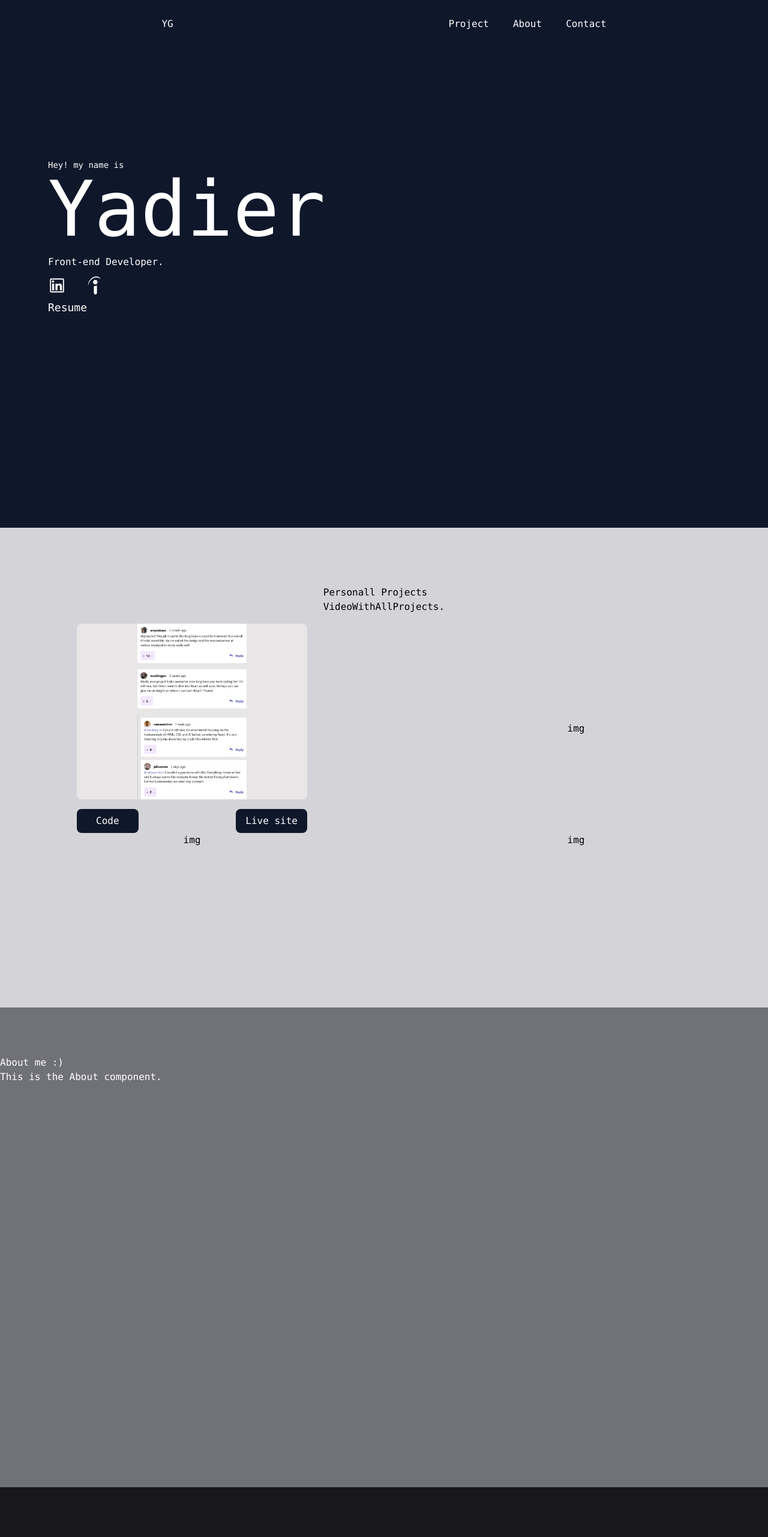
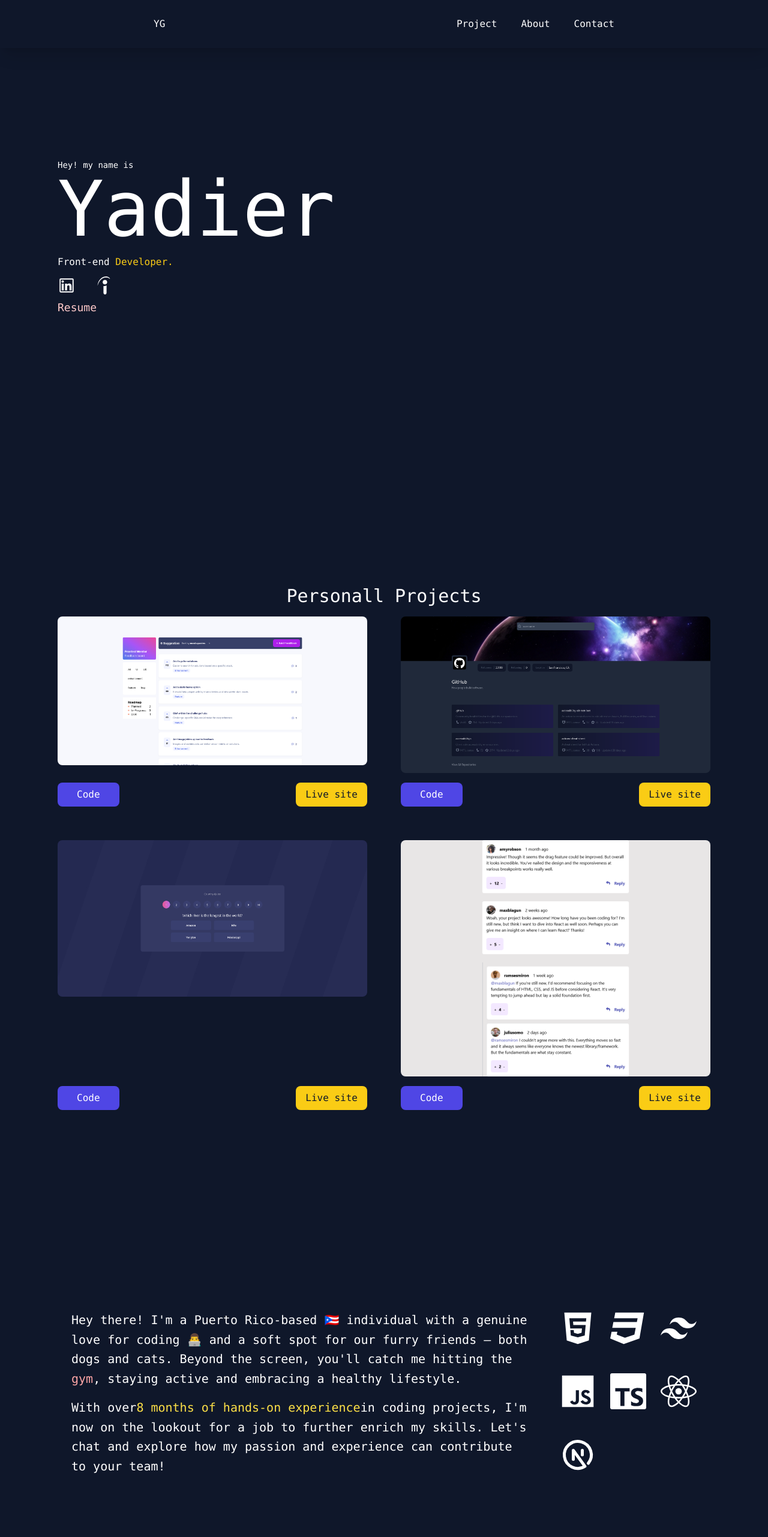
Before and after one commit to Yadier01/MyPersonalPortafolio, a React (Vite) app: page / in a window 1280 px wide. Shown: the top 2563 px of the page at 60% size. Built offline with nearby package versions, Linux system fonts and the light colour scheme; a web font is replaced by a local one.

Commit message:
Updated UI

```diff
--- a/src/App.tsx
+++ b/src/App.tsx
@@ -22,12 +22,14 @@ const App = () => {
   };
 
   return (
-    <div className="h-screen py-20 ">
-      <Header refs={refs} scrollToRef={scrollToRef}></Header>
-      <Main></Main>
-      <Project ref={refs.project} text={"Personall Projects"}></Project>
-      <About ref={refs.about} text={"About me :)"}></About>
-      <Contact ref={refs.contact} text={"Contact"}></Contact>
+    <div className="min-h-screen bg-[#0f172a] py-20 ">
+      <div className="md:mx-24 mx-4  bg-[#0f172a] 2xl:mx-64">
+        <Header refs={refs} scrollToRef={scrollToRef} />
+        <Main />
+        <Project ref={refs.project} text={"Personall Projects"} />
+        <About ref={refs.about} text={"About me :)"} />
+        <Contact ref={refs.contact} text={"Contact"} />
+      </div>
     </div>
   );
 };
--- a/src/components/About.tsx
+++ b/src/components/About.tsx
@@ -1,10 +1,46 @@
 import React from "react";
-
+import { TbBrandNextjs } from "react-icons/tb";
+import { ProjectImg } from "./ProjectImg";
+import { FaCss3 } from "react-icons/fa";
+import { SiTypescript, SiTailwindcss } from "react-icons/si";
+import { FaHtml5 } from "react-icons/fa";
+import { FaReact } from "react-icons/fa";
+import { IoLogoJavascript } from "react-icons/io5";
 export const About = React.forwardRef<HTMLDivElement, { text: string }>(
   ({ text }, ref) => (
-    <div className="h-screen  bg-zinc-500 text-white py-20" ref={ref}>
-      <h2>{text}</h2>
-      <p>This is the About component.</p>
+    <div
+      className="h-screen flex flex-col items-center justify-center  bg-slate-900  text-white py-20"
+      ref={ref}
+    >
+      <span className="flex    flex-col md:flex-row justify-around w-full ">
+        <span className="">
+          <p className="max-w-3xl text-xl  leading-relaxed hyphens-auto break-words ">
+            Hey there! I'm a Puerto Rico-based 🇵🇷 individual with a genuine love
+            for coding 👨‍💻 and a soft spot for our furry friends – both dogs and
+            cats. Beyond the screen, you'll catch me hitting the{" "}
+            <span className="text-red-300">gym</span>, staying active and
+            embracing a healthy lifestyle.
+          </p>
+          <p className="max-w-3xl text-xl my-4 leading-relaxed hyphens-auto break-words ">
+            With over
+            <span className="text-yellow-300">
+              8 months of hands-on experience
+            </span>
+            in coding projects, I'm now on the lookout for a job to further
+            enrich my skills. Let's chat and explore how my passion and
+            experience can contribute to your team!
+          </p>
+        </span>
+        <div className="grid grid-cols-3  gap-6 ">
+          <FaHtml5 size={60} />
+          <FaCss3 size={60} />
+          <SiTailwindcss size={60} />
+          <IoLogoJavascript size={60} />
+          <SiTypescript size={60} />
+          <FaReact size={60} />
+          <TbBrandNextjs size={60} />
+        </div>
+      </span>
     </div>
   )
 );
--- a/src/components/Header.tsx
+++ b/src/components/Header.tsx
@@ -11,9 +11,15 @@ interface propsType {
 
 const Header = ({ refs, scrollToRef }: propsType) => {
   return (
-    <header className="h-20 bg-slate-900 text-white fixed top-0 left-0 right-0 ">
-      <nav className="h-full">
-        <div className="flex h-full justify-around px-10 items-center">
+    <header
+      className="h-20 shadow-xl bg-slate-900 text-white
+    fixed top-0 left-0 right-0 "
+    >
+      <nav className="h-full ">
+        <div
+          className="flex h-full justify-around  md:justify-between
+          items-center md:mx-24 lg:mx-64"
+        >
           <span>YG</span>
           <div className="flex">
             <ul className="flex gap-10">
--- /dev/null
+++ b/src/components/HoverImg.tsx
@@ -0,0 +1,19 @@
+export const HoverImg = ({ href, name, description, icons }: any) => {
+  return (
+    <a
+      href={href}
+      className="absolute top-0 left-0 h-full p-5  w-full z-50 hover:bg-black
+     transition-all flex flex-col hover:bg-opacity-50"
+    >
+      <span>
+        <h3 className="text-2xl  font-semibold">{name}</h3>
+        <p className="text-sm font-semibold  ">{description}</p>
+      </span>
+      <ul className="flex item-center mt-4 gap-5">
+        {icons.map((icon: any) => (
+          <li className="text-yellow-400">{icon}</li>
+        ))}
+      </ul>
+    </a>
+  );
+};
--- /dev/null
+++ b/src/components/ProjectImg.tsx
@@ -0,0 +1,59 @@
+import { useState } from "react";
+import { HoverImg } from "./HoverImg";
+
+export const ProjectImg = ({
+  src,
+  href,
+  codeHref,
+  name,
+  description,
+  icons,
+}: any) => {
+  const [hover, setHover] = useState(false);
+
+  return (
+    <span className="h-full flex flex-col   justify-between">
+      <div
+        className="relative w-full h-full"
+        onMouseEnter={() => setHover((prev) => !prev)}
+        onMouseLeave={() => setHover((prev) => !prev)}
+      >
+        <div className="relative rounded-lg overflow-hidden">
+          <img
+            src={src}
+            alt=""
+            onMouseEnter={(e) => console.log("enter")}
+            className="w-full h-full object-cover transition-all"
+          />
+
+          {hover && (
+            <HoverImg
+              href={href}
+              name={name}
+              description={description}
+              icons={icons}
+            />
+          )}
+        </div>
+      </div>
+
+      <div className="flex justify-between mt-4">
+        <a
+          href={codeHref}
+          className="bg-indigo-600 text-white hover:opacity-80 active:translate-y-1  transition-all  py-2 px-8 rounded-lg"
+          target="_blank"
+        >
+          Code
+        </a>
+        <a
+          href={href}
+          className="bg-yellow-400 hover:opacity-80 transition-all
+           active:translate-y-1 text-[#0f172a]  py-2 px-4 rounded-lg"
+          target="_blank"
+        >
+          Live site
+        </a>
+      </div>
+    </span>
+  );
+};
--- a/src/components/Projects.tsx
+++ b/src/components/Projects.tsx
@@ -1,45 +1,88 @@
 import React, { forwardRef } from "react";
-
+import { ProjectImg } from "./ProjectImg";
+import { TbBrandNextjs } from "react-icons/tb";
+import { SiTypescript, SiTailwindcss } from "react-icons/si";
+import { FaReact } from "react-icons/fa";
+import { IoLogoVue } from "react-icons/io5";
 type ProjectProps = {
   text: string;
 };
-
+const img = [
+  {
+    src: "./productFeedback.png",
+    href: "https://product-feedback-lovat.vercel.app/",
+    codeHref: "https://github.com/Yadier01/product-feedback",
+    name: "Product Feedback",
+    description: "A feedback app for product",
+    icons: [
+      <TbBrandNextjs size={25} />,
+      <SiTailwindcss size={25} />,
+      <FaReact size={25} />,
+      <SiTypescript size={25} />,
+    ],
+  },
+  {
+    src: "./github.png",
+    codeHref: "https://github.com/Yadier01/github-devChallenges",
+    href: "https://github-dev-challenges-bsib16zd5-kcabsiemaneht.vercel.app/",
+    name: "Github Profile Search",
+    description: "Search for github profiles",
+    icons: [
+      <TbBrandNextjs size={25} />,
+      <SiTailwindcss size={25} />,
+      <FaReact size={25} />,
+      <SiTypescript size={25} />,
+    ],
+  },
+  {
+    src: "./countryQuiz.png",
+    href: "https://friendly-douhua-b2f490.netlify.app/",
+    codeHref: "https://github.com/Yadier01/countryQuiz",
+    name: "Country Quizes",
+    description: "Solve quizes about countries",
+    icons: [
+      <IoLogoVue size={25} />,
+      <SiTailwindcss size={25} />,
+      <SiTypescript size={25} />,
+    ],
+  },
+  {
+    src: "./interactiveTextss.png",
+    href: "https://interactive-comments-murex.vercel.app/",
+    codeHref: "https://github.com/Yadier01/interactive-comments",
+    name: "Interactive Texts",
+    description: "Interactive texts CRUD",
+    icons: [
+      <TbBrandNextjs size={25} />,
+      <SiTailwindcss size={25} />,
+      <FaReact size={25} />,
+      <SiTypescript size={25} />,
+    ],
+  },
+];
 export const Project = forwardRef<HTMLDivElement, ProjectProps>(
   ({ text }, ref) => (
-    <section className="h-screen   bg-zinc-300 text-black py-20" ref={ref}>
+    <section className="h-full  bg-slate-900 text-white py-20" ref={ref}>
       <div className="grid place-content-center my-4">
-        <h2>{text}</h2>
-        <div>
+        <h2 className="text-3xl">{text}</h2>
+        {/*  <div>
           <p>VideoWithAllProjects.</p>
-        </div>
+        </div> */}
       </div>
-      <div className="grid place-items-center  grid-cols-2 ">
-        <span>
-          <img
-            src="./interactiveTextss.png"
-            alt=""
-            className="w-96 rounded-lg"
+      <div
+        className="grid  w-full place-items-center
+        gap-14 grid-cols-1 md:grid-cols-2 "
+      >
+        {img.map((item) => (
+          <ProjectImg
+            src={item.src}
+            codeHref={item.codeHref}
+            href={item.href}
+            name={item.name}
+            description={item.description}
+            icons={item.icons}
           />
-          <div className="flex justify-between mt-4">
-            <a
-              href="https://github.com/Yadier01/interactive-comments"
-              className="bg-[#0f172a] text-white hover:opacity-80 active:translate-y-1  transition-all  py-2 px-8 rounded-lg"
-              target="_blank"
-            >
-              Code
-            </a>
-            <a
-              href="https://interactive-comments-murex.vercel.app/"
-              className="bg-[#0f172a] hover:opacity-80 transition-all active:translate-y-1 text-white py-2 px-4 rounded-lg"
-              target="_blank"
-            >
-              Live site
-            </a>
-          </div>
-        </span>
-        <p>img </p>
-        <p>img </p>
-        <p>img </p>
+        ))}
       </div>
     </section>
   )
--- a/src/components/SartingSection.tsx
+++ b/src/components/SartingSection.tsx
@@ -2,12 +2,20 @@ import { AiOutlineLinkedin, AiFillGithub } from "react-icons/ai";
 import { SiIndeed } from "react-icons/si";
 const Main = () => {
   return (
-    <section className="h-screen  bg-slate-900 text-white  ;">
-      <div className="flex justify-center  flex-col items-start mx-auto max-w-7xl h-4/5">
-        <div className=" m-6 sm:m-12 md:m-20">
+    <section
+      className="h-screen w-full
+     text-white  "
+    >
+      <div
+        className="flex justify-center
+       flex-col items-start mx-auto  h-4/5"
+      >
+        <div className="">
           <h4 className="text-sm">Hey! my name is</h4>
           <h1 className=" text-7xl sm:text-8xl md:text-9xl">Yadier </h1>
-          <h2 className="py-3"> Front-end Developer.</h2>
+          <h2 className="py-3">
+            Front-end <span className="text-yellow-400">Developer.</span>
+          </h2>
           <div className="flex gap-8 flex-row items-center">
             <a href=" ">
               <AiOutlineLinkedin className="text-3xl" />
@@ -18,7 +26,9 @@ const Main = () => {
             </a>
           </div>
           <div className="text-lg py-2 ">
-            <a href=" ">Resume</a>
+            <a href=" " className="text-red-200">
+              Resume
+            </a>
           </div>
         </div>
       </div>
```
Also changed, not shown: src/components/Contact.tsx (+11 -6 lines).
